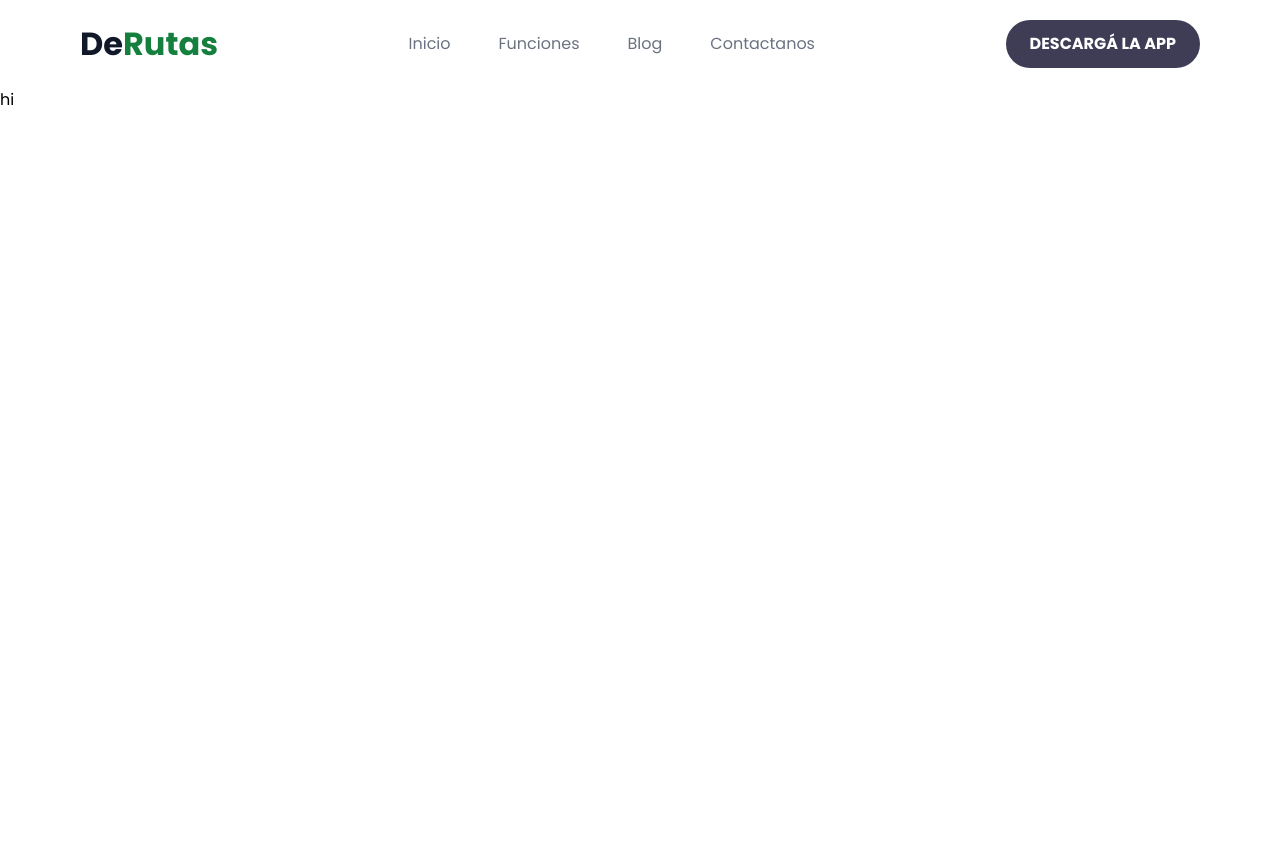
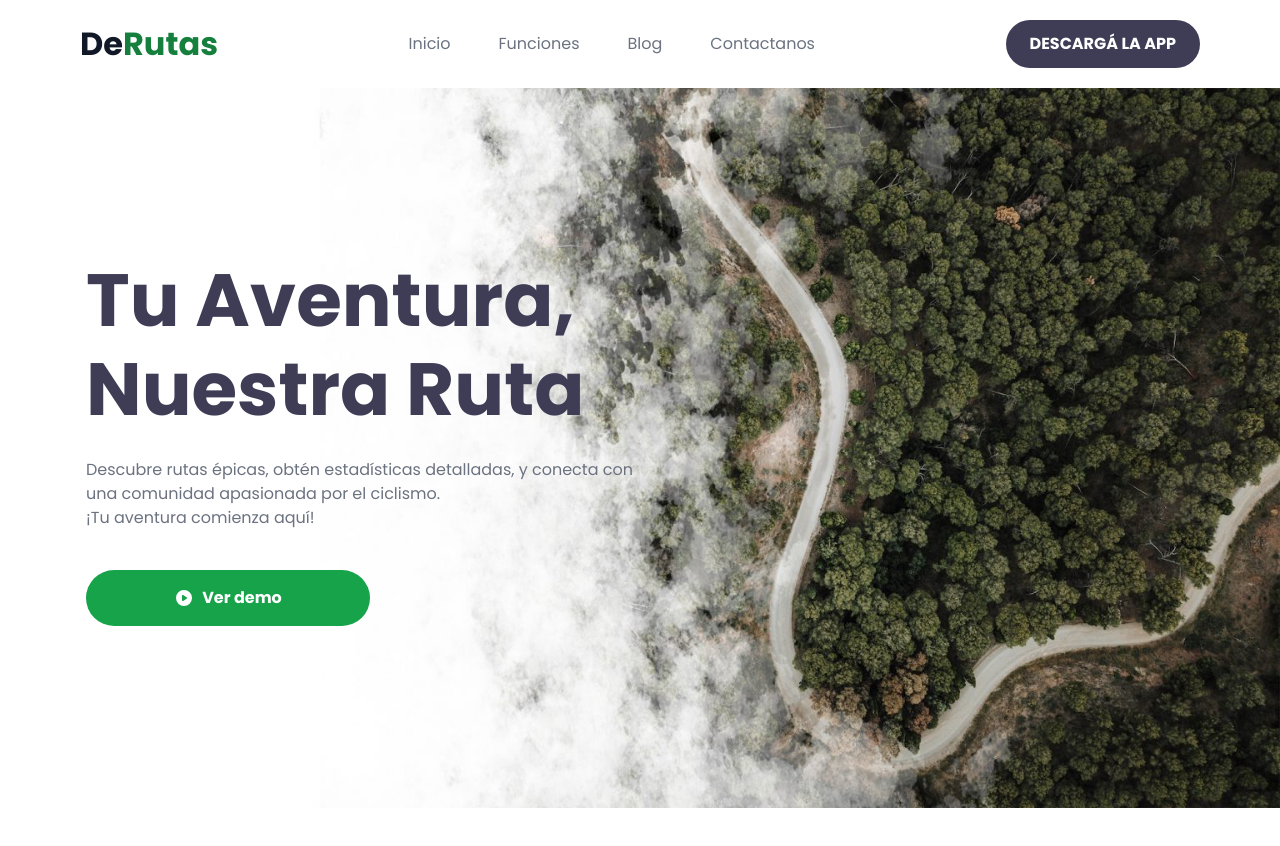
Before and after one commit to pevescarol/DeRuta-web-frontend, a Next.js app: page / in a window 1280 px wide. Shown: the top 846 px of the page. Before the commit the page ends 800 px from the top, so only its background shows below. Built offline with nearby package versions, Linux system fonts and the light colour scheme.

Commit message:
hero section

```diff
--- a/app/page.jsx
+++ b/app/page.jsx
@@ -1,9 +1,10 @@
+import Hero from '@/components/Hero'
 import Image from 'next/image'
 
 export default function Home() {
   return (
     <main>
-      hi
+      <Hero />
     </main>
   )
 }
--- /dev/null
+++ b/components/Hero.jsx
@@ -0,0 +1,31 @@
+import Link from 'next/link'
+import Button from './Button'
+import {HiPlay, HiX} from 'react-icons/hi'
+import Image from 'next/image'
+
+const Hero = () => {
+  return (
+    <section className='w-full h-[90vh]' >
+      <Image src='/forest-bg-l.png' width={1440} height={300} alt='' className=' mx-auto w-full h-full object-cover' />
+
+      <div className='max-w-[1140px] m-auto'>
+        <div className='absolute top-[30%] w-full md:-[50%] max-w-[600px] h-full flex flex-col p-4'>
+          <h1 className='text-[#3F3D56] bold-74'>Tu Aventura, Nuestra Ruta</h1>
+          <p className="regular-16 mt-6 text-gray-500">
+            Descubre rutas épicas, obtén estadísticas detalladas, y conecta con una comunidad
+            apasionada por el ciclismo. <br /> ¡Tu aventura comienza aquí!
+          </p>
+
+          <button className='mt-10 w-1/2 bg-green-600 px-8 py-4 text-white hover:bg-[#3F3D56] rounded-full flex items-center justify-center'>
+            <Link href='/' className='flex gap-2 items-center'>
+              <HiPlay className='text-xl' /> <span className='bold-16'>Ver demo</span>
+            </Link>
+          </button>
+        </div>
+      </div>
+
+    </section>
+  )
+}
+
+export default Hero
```
Also changed, not shown: public/forest-bg-l.png (added), public/forest-bg.jpg (added).
